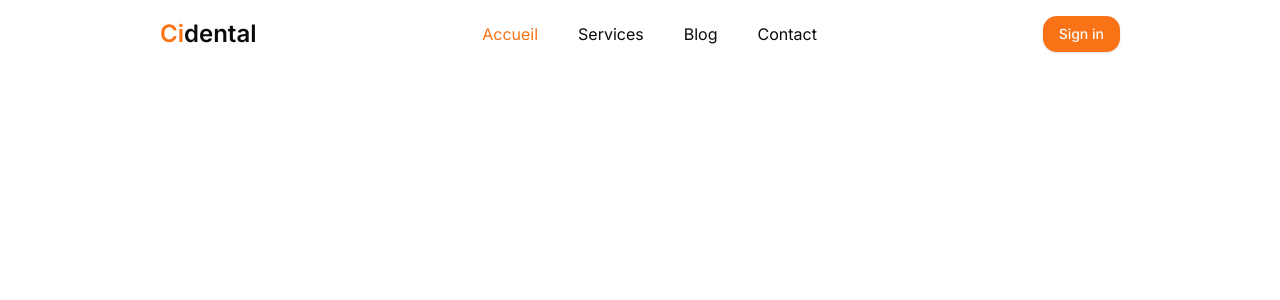
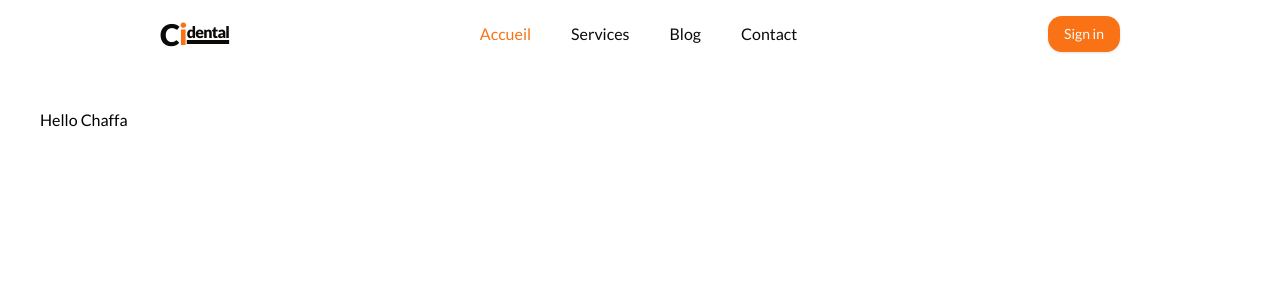
Before and after one commit to abLyn/cidental, a Next.js app: page / in a window 1280 px wide. Shown: the top 300 px of the page. Built offline with nearby package versions, Linux system fonts and the light colour scheme.

Commit message:
logo looks so cute

```diff
--- a/src/app/layout.tsx
+++ b/src/app/layout.tsx
@@ -1,11 +1,15 @@
 import type { Metadata } from 'next'
-import { Inter } from 'next/font/google'
+import { Inter, Lato } from 'next/font/google'
 import './globals.css'
 
 import Footer from '@/components/footer/Footer'
 import Navbar from '@/components/navbar/Navbar'
 
 const inter = Inter({ subsets: ['latin'] })
+const lato = Lato({
+  subsets: ['latin'],
+  weight: ['100', '300', '400', '700', '900'],
+})
 
 export const metadata: Metadata = {
   title: 'Create Next App',
@@ -19,8 +23,11 @@ export default function RootLayout({
 }>) {
   return (
     <html lang="en">
-      <body className={inter.className}>
+      <body className={lato.className}>
         <Navbar />
+        <section className="flex min-h-screen flex-1 flex-col items-center  px-6 pb-10 pt-10 max-md:pb-32 sm:px-10">
+          <div className="w-full max-w-7xl">{children}</div>
+        </section>
       </body>
     </html>
   )
--- a/src/components/navbar/Logo.tsx
+++ b/src/components/navbar/Logo.tsx
@@ -3,11 +3,12 @@ import Link from 'next/link'
 export default function Logo() {
   return (
     <div className="flex items-center">
-      <Link href="/" className=" flex lg:ml-0   ">
-        <h1 className="   items-end  group text-2xl  text-primary font-semibold transition ease-in-out   hover:scale-105 duration-300  ">
-          Ci
-          <span className="  text-foreground  ">dental</span>
-          <span className=" text-foreground  animate-bounce text-2xl "></span>
+      <Link href="/" className=" lg:ml-0   ">
+        <h1 className="  flex items-end   font-black tracking-tight group text-3xl  transition ease-in-out   hover:scale-105 duration-300  ">
+          C<span className="   animate-bounce text-primary    ">i</span>
+          <span className=" text-base text-foreground  underline decoration-4  -translate-y-2  ">
+            dental
+          </span>
         </h1>
       </Link>
     </div>
--- a/src/components/navbar/Navbar.tsx
+++ b/src/components/navbar/Navbar.tsx
@@ -4,7 +4,7 @@ import Logo from './Logo'
 import { Button } from '../ui/button'
 import { AlignRight, X } from 'lucide-react'
 import { useState } from 'react'
-import LinksMobile from './links/LinksMobile'
+
 import { usePathname } from 'next/navigation'
 import Link from 'next/link'
 
@@ -74,7 +74,7 @@ const Navbar = () => {
           </div>
         </div>
         {menu ? (
-          <div className="my-8 select-none animate-in slide-in-from-top">
+          <div className="my-8 select-none animate-in slide-in-from-top  ">
             <div className="flex flex-col gap-8 mt-8 mx-4 items-center">
               {links.map((link) => {
                 const isActive =
@@ -94,6 +94,9 @@ const Navbar = () => {
                   </Link>
                 )
               })}
+              <Button className="hover:-translate-y-1 transition-all duration-300">
+                Sign in
+              </Button>
             </div>
           </div>
         ) : (
```
